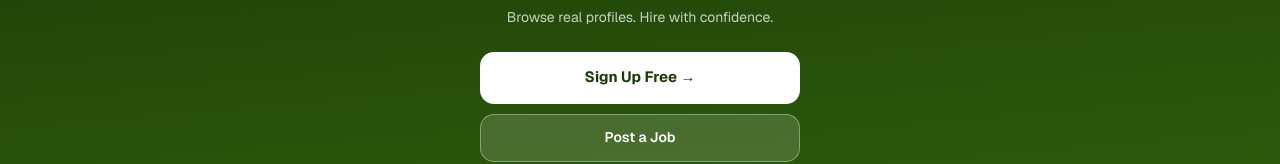
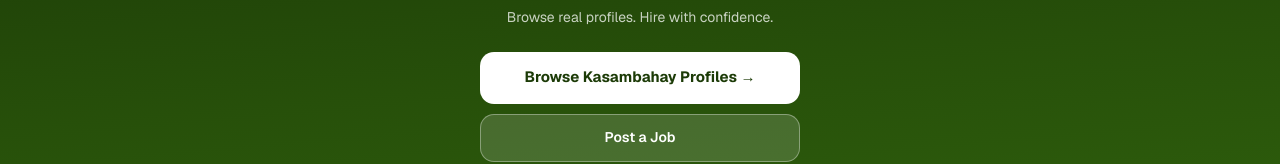
Before and after one commit to IPC-broad/maidit, a Next.js app: page /homeowner-landing in a window 1280 px wide. Shown: the part 197-361 px from the top of the page. Built offline with nearby package versions, Linux system fonts and the light colour scheme.

Commit message:
Fix browse blur wall and homeowner landing CTA

```diff
--- a/app/homeowner-landing/page.tsx
+++ b/app/homeowner-landing/page.tsx
@@ -161,7 +161,7 @@ export default function HomeownerLanding() {
           gap: 10,
         }}>
           <button
-            onClick={() => router.push('/signup/homeowner')}
+            onClick={() => router.push('/browse')}
             style={{
               background: C.paper,
               color: C.forestDeep,
@@ -175,7 +175,7 @@ export default function HomeownerLanding() {
               width: '100%',
             }}
           >
-            Sign Up Free →
+            Browse Kasambahay Profiles →
           </button>
           <button
             onClick={() => router.push('/dashboard/homeowner/post-job')}
```
